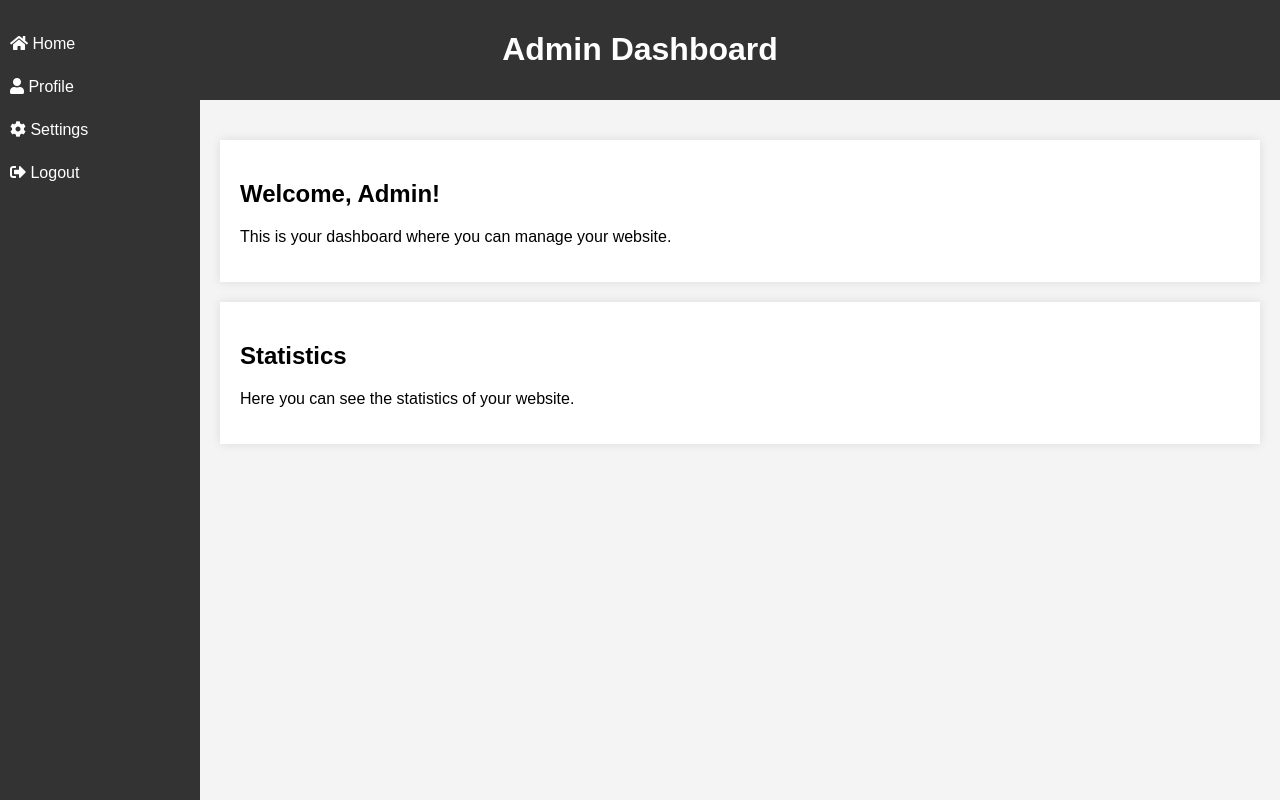
After one commit to marceaupatu123/sitekhollecivmpsi, a Flask app: page /admin in a window 1280 px wide. The commit adds this page. Run offline with Flask 3, Linux system fonts and the light colour scheme; the visitor is signed in with stand-in values (Sample User, id 1).

Commit message:
Ajout d'admin et fix des étoiles

```diff
--- a/main.py
+++ b/main.py
@@ -22,12 +22,33 @@ db = SQLAlchemy(app)
 login_manager = LoginManager(app)
 login_manager.login_view = 'login'
 
+# Commande de création d'admin
+
+@app.cli.command('create_admin')
+def create_admin():
+    from getpass import getpass
+    email = input('Email: ')
+    first_name = input('First Name: ')
+    last_name = input('Last Name: ')
+    password = getpass('Password: ')
+    confirm_password = getpass('Confirm Password: ')
+
+    if password != confirm_password:
+        print('Passwords do not match!')
+        return
+
+    hashed_password = generate_password_hash(password, method='pbkdf2:sha256')
+    new_admin = User(email=email, first_name=first_name, last_name=last_name, password=hashed_password, is_admin=True)
+    db.session.add(new_admin)
+    db.session.commit()
+    print('Admin user created successfully!')
 class User(UserMixin, db.Model):
     id = db.Column(db.Integer, primary_key=True)
     email = db.Column(db.String(150), unique=True, nullable=False)
     first_name = db.Column(db.String(150), nullable=False)
     last_name = db.Column(db.String(150), nullable=False)
     password = db.Column(db.String(150), nullable=False)
+    is_admin = db.Column(db.Boolean, default=False)  # Nouveau champ
 
 class Submission(db.Model):
     id = db.Column(db.Integer, primary_key=True)
@@ -204,6 +225,11 @@ def uploaded_file(filename):
 def index():
     return render_template('index.html')
 
+@app.route('/admin')
+@login_required
+def admin():
+    return render_template('admin.html')
+
 if __name__ == '__main__':
     with app.app_context():
         db.create_all()
--- /dev/null
+++ b/templates/admin.html
@@ -0,0 +1,74 @@
+<!DOCTYPE html>
+<html lang="fr">
+<head>
+    <meta charset="UTF-8">
+    <meta name="viewport" content="width=device-width, initial-scale=1.0">
+    <title>Admin Dashboard</title>
+    <link rel="stylesheet" href="https://cdnjs.cloudflare.com/ajax/libs/font-awesome/5.15.3/css/all.min.css">
+    <style>
+        body {
+            font-family: Arial, sans-serif;
+            background-color: #f4f4f4;
+            margin: 0;
+            padding: 0;
+        }
+        .header {
+            background-color: #333;
+            color: #fff;
+            padding: 10px 0;
+            text-align: center;
+        }
+        .sidebar {
+            width: 200px;
+            background-color: #333;
+            color: #fff;
+            position: fixed;
+            top: 0;
+            bottom: 0;
+            left: 0;
+            padding-top: 20px;
+        }
+        .sidebar a {
+            display: block;
+            color: #fff;
+            padding: 10px;
+            text-decoration: none;
+            margin: 5px 0;
+        }
+        .sidebar a:hover {
+            background-color: #575757;
+        }
+        .main-content {
+            margin-left: 200px;
+            padding: 20px;
+        }
+        .card {
+            background-color: #fff;
+            padding: 20px;
+            margin: 20px 0;
+            box-shadow: 0 0 10px rgba(0, 0, 0, 0.1);
+        }
+    </style>
+</head>
+<body>
+    <div class="header">
+        <h1>Admin Dashboard</h1>
+    </div>
+    <div class="sidebar">
+        <a href="#"><i class="fas fa-home"></i> Home</a>
+        <a href="#"><i class="fas fa-user"></i> Profile</a>
+        <a href="#"><i class="fas fa-cog"></i> Settings</a>
+        <a href="#"><i class="fas fa-sign-out-alt"></i> Logout</a>
+    </div>
+    <div class="main-content">
+        <div class="card">
+            <h2>Welcome, Admin!</h2>
+            <p>This is your dashboard where you can manage your website.</p>
+        </div>
+        <div class="card">
+            <h2>Statistics</h2>
+            <p>Here you can see the statistics of your website.</p>
+        </div>
+    </div>
+</body>
+</html>
```
Also changed, not shown: templates/index.html (+13 -6 lines), static/css/styles.css (line endings or trailing spaces), 1 other file.
